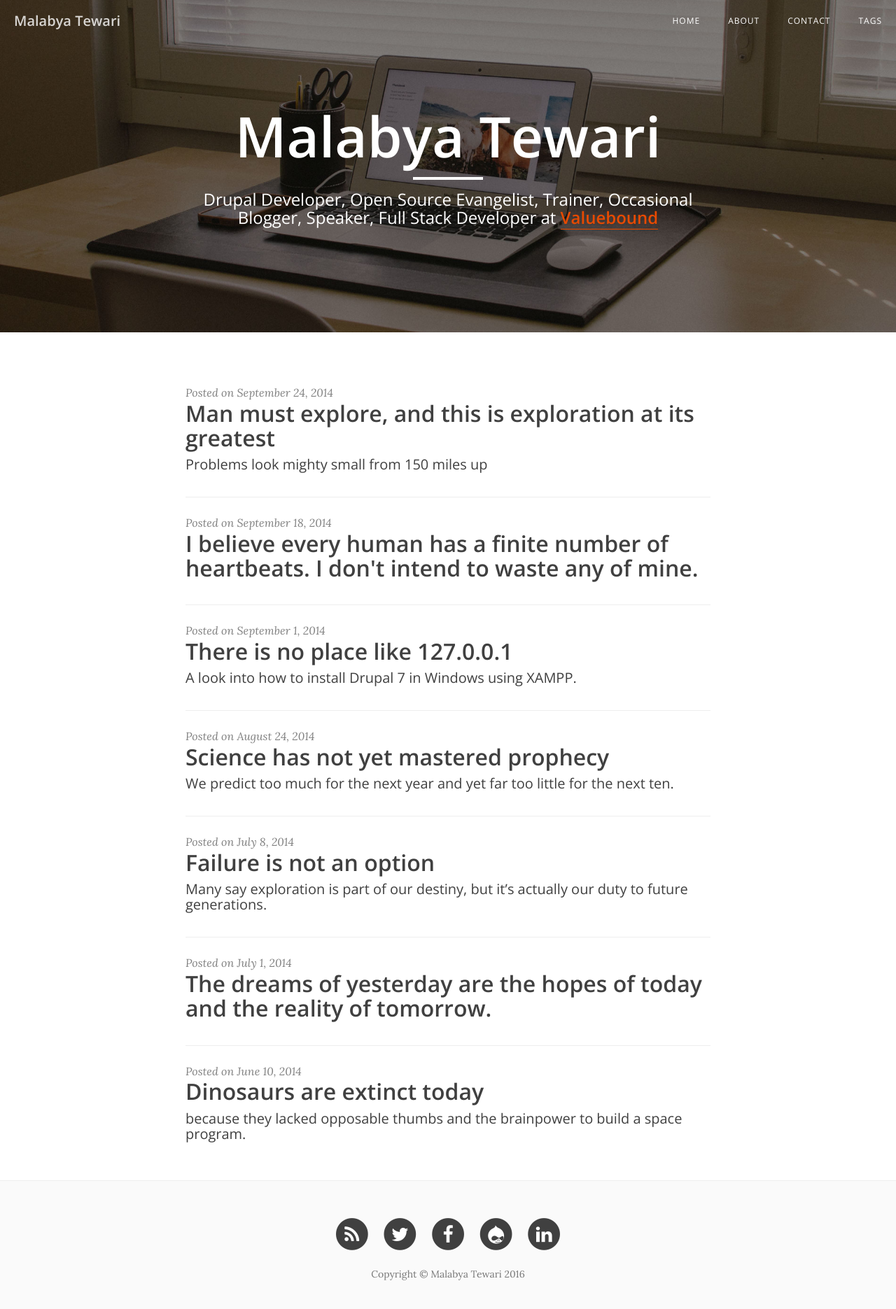
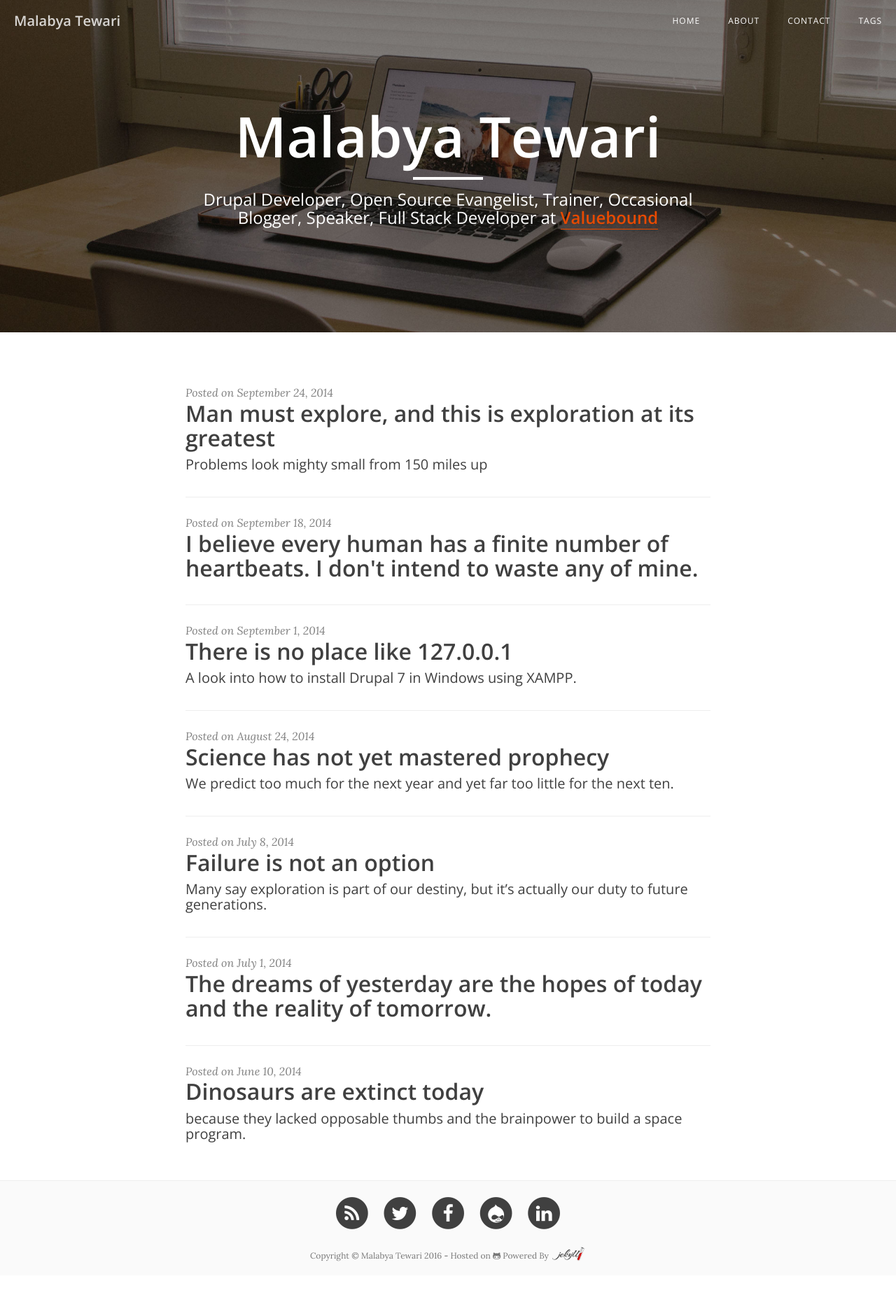
Before and after one commit to imalabya/imalabya.github.io, a Jekyll site: the page built from index.html, in a window 1280 px wide. Shown: the whole page at 70% size. Built offline with Jekyll 4.4.1, drawn with Linux system fonts in a browser that asks for light colours; nearby versions of some CDN libraries; the list of posts is cut into pages by our own code; after the commit the page ends 1823 px from its top, so only the background shows below that.

Commit message:
Footer changes.

```diff
--- a/_includes/footer.html
+++ b/_includes/footer.html
@@ -53,7 +53,15 @@
                     </li>
                     {% endif %}
                 </ul>
-                <div class="copyright text-muted">Copyright &copy; {{ site.copyright_name }} {{ site.time | date: '%Y' }}</div>
+                <div class="footer-bottom">
+                  <span class="copyright text-muted">
+                    Copyright &copy; {{ site.copyright_name }} {{ site.time | date: '%Y' }}
+                  </span>
+                  -
+                  <span class="hosted text-muted">
+                    Hosted on <i class="fa fa-github-alt" aria-hidden="true"></i> Powered By <img src="jekyll.png" />
+                  </span>
+                </div>
             </div>
         </div>
     </div>
--- a/css/theme.css
+++ b/css/theme.css
@@ -272,7 +272,7 @@ hr.small {
   border-bottom-left-radius: 5px;
 }
 footer {
-  padding: 50px 0 40px;
+  padding: 20px 0;
   border-top: 1px solid #eee;
   background: #fafafa;
   margin-top: 20px;
@@ -281,11 +281,16 @@ footer .list-inline {
   margin: 0;
   padding: 0;
 }
-footer .copyright {
-  font-size: 14px;
+footer .footer-bottom {
+  font-size: 12px;
   text-align: center;
   margin-bottom: 0;
   margin-top: 20px;
+}
+footer .footer-bottom img {
+  display: inline-block;
+  vertical-align: bottom;
+  width: 50px;
 }
 .floating-label-form-group {
   font-size: 14px;
```
Also changed, not shown: less/theme.less (+8 -3 lines), jekyll.png.
